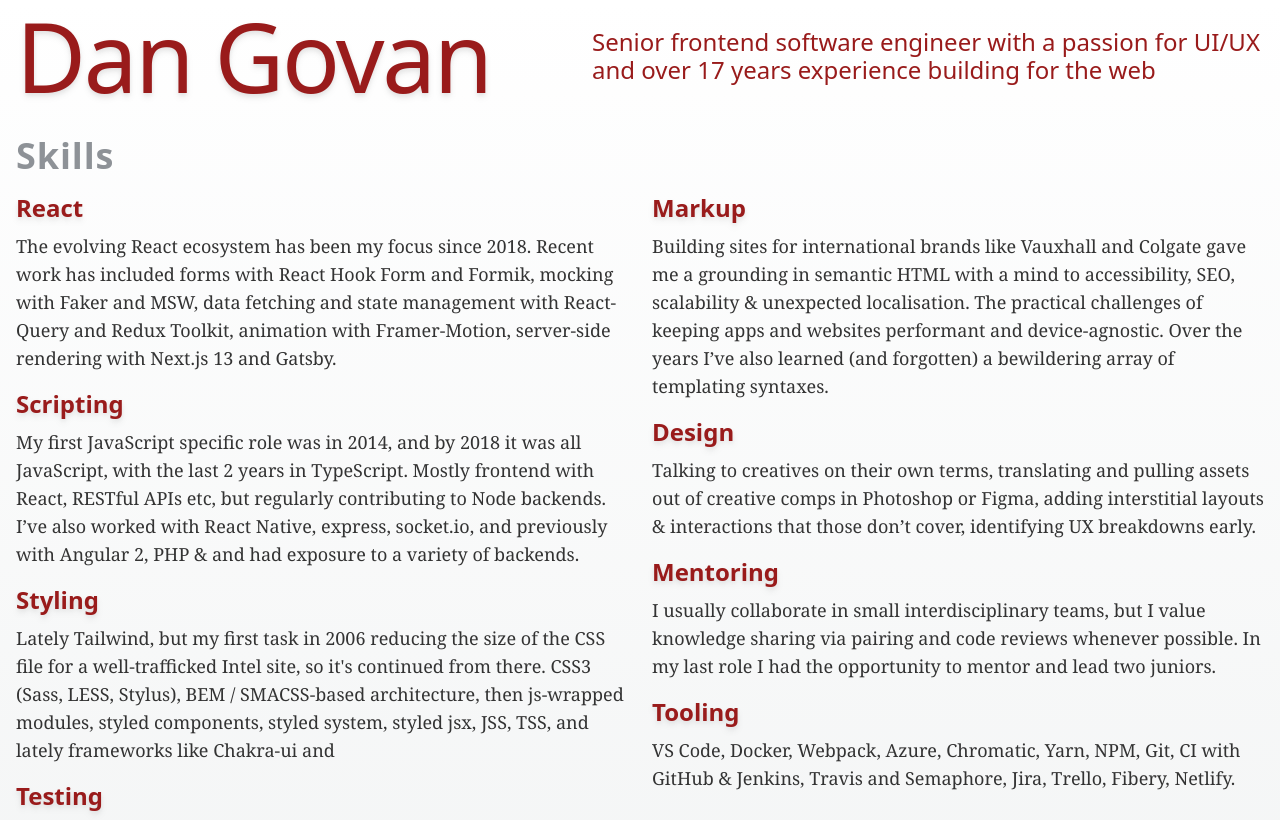
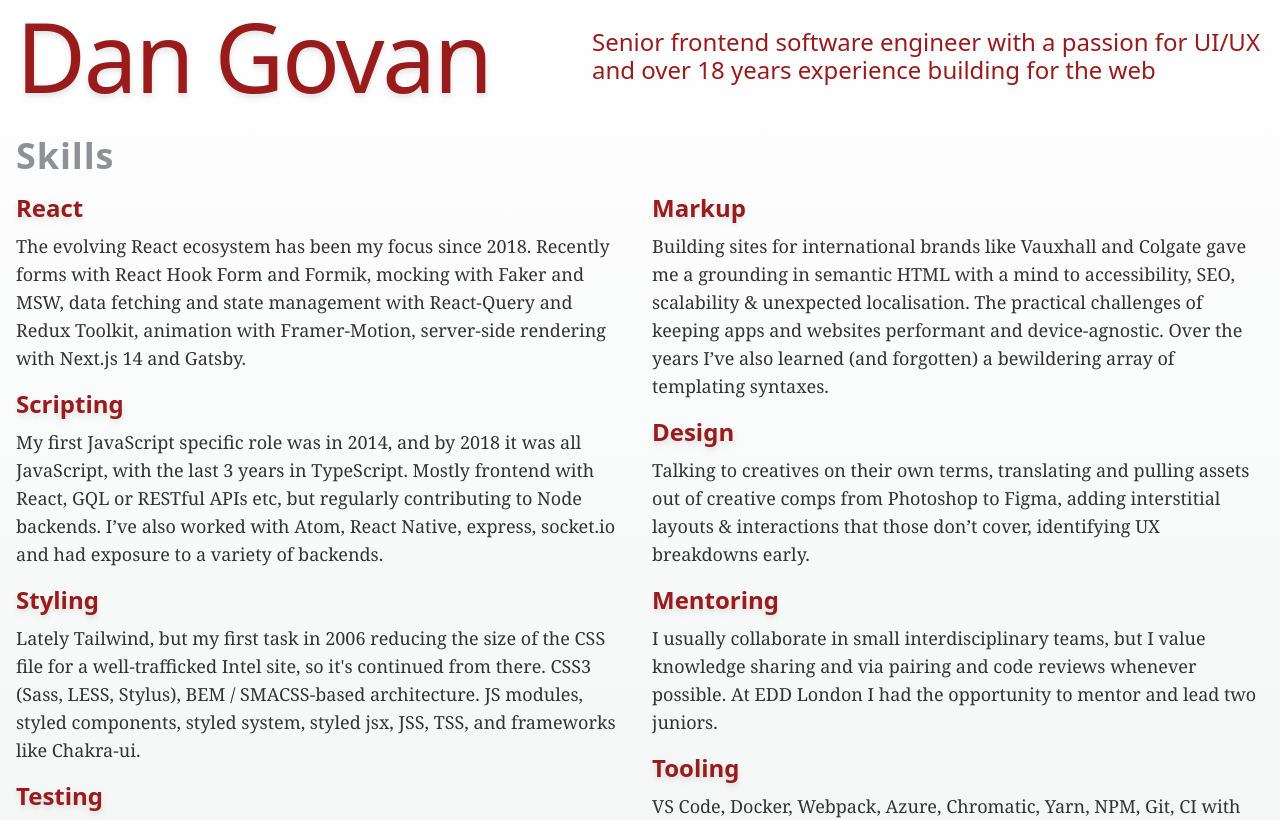
Before and after one commit to DanielGovan/showcase2023, a Next.js app: page / in a window 1280 px wide. Shown: the top 820 px of the page. Built offline with nearby package versions, Linux system fonts and the light colour scheme.

Commit message:
Quick 2024 update

```diff
--- a/app/page.tsx
+++ b/app/page.tsx
@@ -18,8 +18,7 @@ export default function Home() {
       <MainWrap>
         <HeaderArea
           header="Dan Govan"
-          intro="Senior frontend software engineer
-        with a passion for UI/UX and over 17 years experience building for the web"
+          intro="Senior frontend software engineer with a passion for UI/UX and over 18 years experience building for the web"
         />
 
         {/* <SectionHeader>Overview</SectionHeader>
@@ -42,27 +41,26 @@ export default function Home() {
           <SectionHeader>Skills</SectionHeader>
           <ColumnWrap>
             <Skill title="React">
-              The evolving React ecosystem has been my focus since 2018. Recent
-              work has included forms with React Hook Form and Formik, mocking
-              with Faker and MSW, data fetching and state management with
-              React-Query and Redux Toolkit, animation with Framer-Motion,
-              server-side rendering with Next.js 13 and Gatsby.
+              The evolving React ecosystem has been my focus since 2018.
+              Recently forms with React Hook Form and Formik, mocking with Faker
+              and MSW, data fetching and state management with React-Query and
+              Redux Toolkit, animation with Framer-Motion, server-side rendering
+              with Next.js 14 and Gatsby.
             </Skill>
             <Skill title="Scripting">
               My first JavaScript specific role was in 2014, and by 2018 it was
-              all JavaScript, with the last 2 years in TypeScript. Mostly
-              frontend with React, RESTful APIs etc, but regularly contributing
-              to Node backends. I&rsquo;ve also worked with React Native,
-              express, socket.io, and previously with Angular 2, PHP &amp; and
-              had exposure to a variety of backends.
+              all JavaScript, with the last 3 years in TypeScript. Mostly
+              frontend with React, GQL or RESTful APIs etc, but regularly
+              contributing to Node backends. I&rsquo;ve also worked with Atom,
+              React Native, express, socket.io and had exposure to a variety of
+              backends.
             </Skill>
             <Skill title="Styling">
               Lately Tailwind, but my first task in 2006 reducing the size of
               the CSS file for a well-trafficked Intel site, so it&apos;s
               continued from there. CSS3 (Sass, LESS, Stylus), BEM /
-              SMACSS-based architecture, then js-wrapped modules, styled
-              components, styled system, styled jsx, JSS, TSS, and lately
-              frameworks like Chakra-ui and
+              SMACSS-based architecture. JS modules, styled components, styled
+              system, styled jsx, JSS, TSS, and frameworks like Chakra-ui.
             </Skill>
             <Skill title="Testing">
               End to end with Playwright and some Cypress, Unit/Feature with
@@ -79,14 +77,14 @@ export default function Home() {
             </Skill>
             <Skill title="Design">
               Talking to creatives on their own terms, translating and pulling
-              assets out of creative comps in Photoshop or Figma, adding
+              assets out of creative comps from Photoshop to Figma, adding
               interstitial layouts &amp; interactions that those don&rsquo;t
               cover, identifying UX breakdowns early.
             </Skill>
             <Skill title="Mentoring">
               I usually collaborate in small interdisciplinary teams, but I
-              value knowledge sharing via pairing and code reviews whenever
-              possible. In my last role I had the opportunity to mentor and lead
+              value knowledge sharing and via pairing and code reviews whenever
+              possible. At EDD London I had the opportunity to mentor and lead
               two juniors.
             </Skill>
             <Skill title="Tooling">
```
Also changed, not shown: 1 other file (tests, documents, lock files or other folders).
